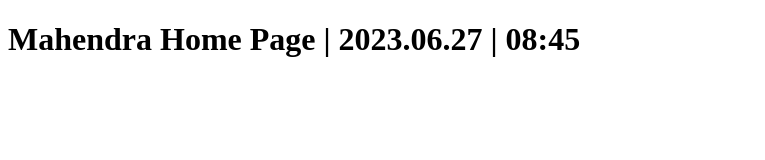
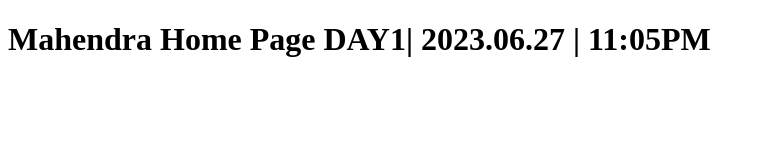
Before and after one commit to DevopsDons/k8s-project, a plain HTML site: page index.html in a window 1280 px wide. Shown: the whole page, without its empty margins (0-765 px from the left). Drawn offline with Linux system fonts and the light colour scheme.

Commit message:
Update index.html

```diff
--- a/index.html
+++ b/index.html
@@ -4,6 +4,6 @@
     <title>Mahendra | K8s Project Day1</title>
   </head>
   <body>
-    <h1>Mahendra Home Page | 2023.06.27 | 08:45 </h1>
+    <h1>Mahendra Home Page DAY1| 2023.06.27 | 11:05PM </h1>
   </body>
 </html>
```
